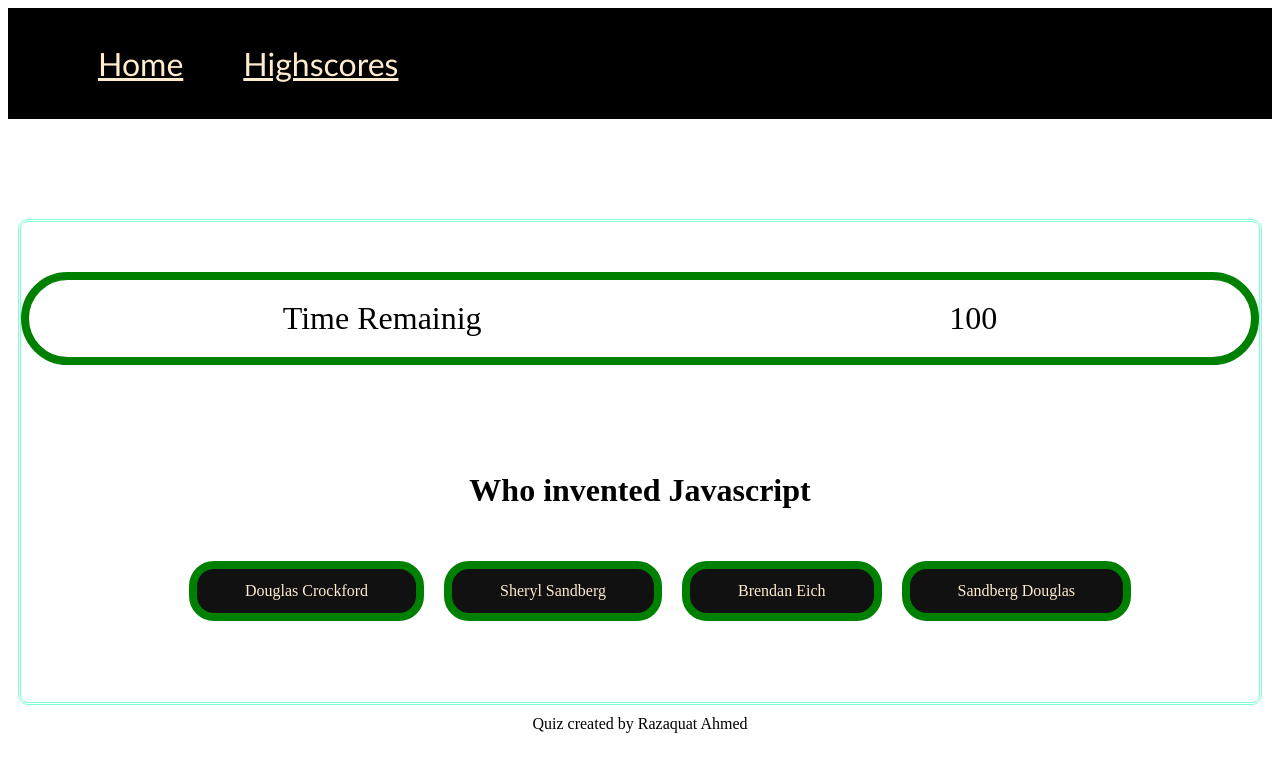
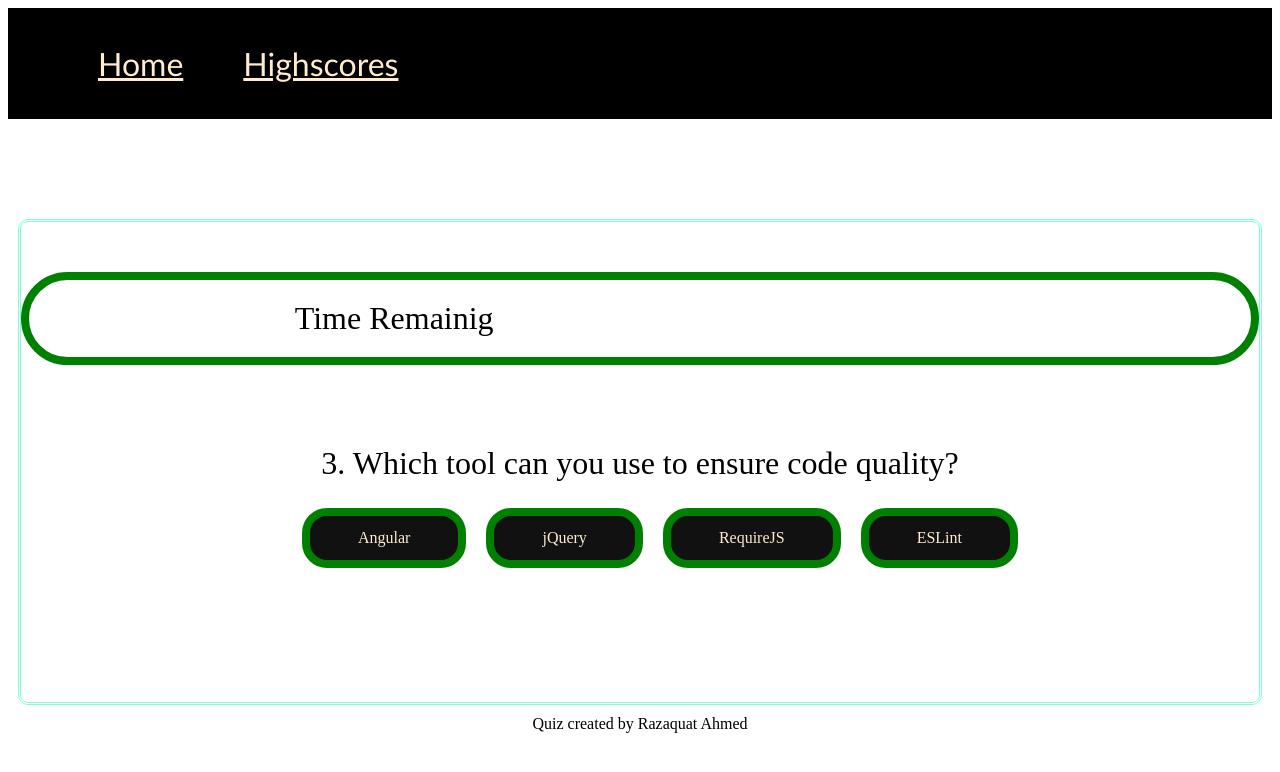
Before and after one commit to Razahm1993/homeword04_Razahm_codequiz, a plain HTML site: page Index.html in a window 1280 px wide. Both pictures are taken after a click on the button "START". Drawn offline with Linux system fonts and the light colour scheme.

Commit message:
added_elements_index

```diff
--- a/Index.html
+++ b/Index.html
@@ -35,25 +35,9 @@
       </section>
     </main>
 
-    <main class="questionSec">
 
-      <section class="timerSection" id="timer-section">
-        <div class="timeRtext">Time Remainig</div>
-        <div class="timerbox">100</div>
-      </section>
 
-      <section class="qbox">
-      <h1 class="question"> Who invented Javascript </h1>
-      <ul class="options">
-        <li>Douglas Crockford</li>
-        <li> Sheryl Sandberg </li>
-        <li>Brendan Eich</li>
-        <li>Sandberg Douglas</li>
-      </ul>
-
-      </section>
-
-    </main>
+    </section>
 
 
 <script type="text/javascript" src="./asset/js/script.js"></script>
--- a/asset/Css/style.css
+++ b/asset/Css/style.css
@@ -59,8 +59,6 @@
 .questionSec{
   margin: 10px;
   border: 3px;
-  border-color: aquamarine;
-  border-style: double;
   margin-top: 100px;
   border-radius: 10px;
   height: 30rem;
--- a/asset/js/script.js
+++ b/asset/js/script.js
@@ -1,3 +1,6 @@
+let questionIndex = 2
+
+
 const questions = [
     {
       question: "Who invented JavaScript?",
@@ -11,82 +14,42 @@
     },
     {
       question: "Which one of these is a JavaScript package manager?",
-      answers: {
-        a: "Node.js",
-        b: "TypeScript",
-        c: "npm",
-        d: ""
-      },
-      correctAnswer: "c"
+      answers: [
+        "Node.js",
+        "TypeScript",
+        "npm",
+        "vpn"
+      ],
+      correctAnswer: 2
     },
     {
       question: "Which tool can you use to ensure code quality?",
-      answers: {
-        a: "Angular",
-        b: "jQuery",
-        c: "RequireJS",
-        d: "ESLint"
-      },
-      correctAnswer: "d"
+      answers: [
+        "Angular",
+        "jQuery",
+        "RequireJS",
+        "ESLint"
+      ],
+      correctAnswer: 3
     }
   ];
-var Timervalue = 10
+
 
 const main = document.getElementById("main")
+const intro = document.getElementById("Question-section")
 const startButton = document.getElementById("startButton")
-
-
-var timeRemainingsection = document.createElement("div");
-timeRemainingsection.setAttribute("style", "display:flex;");
-
-var timeRemaining = document.createElement("div");
-timeRemaining.textContent = "Time Remaining : ";
-timeRemaining.setAttribute("style", "font-size: xx-large; text-align:left;");
-
-var timeRemainingvalue = document.createElement("div");
-timeRemainingvalue.setAttribute("style", "font-size: xx-large; text-align:left;");
-
-var Qandmain = document.createElement ("div")
-//Qandmain.textContent = qheading optionList
-//var qheading = document.createElement("h2")
-//var optionList = document.createElement("ul")
-
-
-
+var Timervalue = 10
 
 startButton.addEventListener("click",startGame)
 
 function startGame(){
     console.log("hello")
+    startTimer();
     renderQuestionSection();
-    startTimer();
-}
-
-function renderQuestionSection() {
-
-  console.log("renderquestion")
-
-  const main2 = document.createElement("main")
-  main2.setAttribute("class", "questionSec")
-
- const timsec = document.createElement("section")
- timsec.setAttribute("class","timerSection" )
-
-
 
 }
-
-
 function startTimer() {
-    main.remove();
-    helloHeading.remove();
-    rules.remove();
-    startButton.remove();
-    QuestionSection.appendChild(timeRemaining);
-    QuestionSection.appendChild(timeRemainingvalue);
-    //qheading.appendChild("hello");
-    //QuestionSection.createElement("h1");
-    //QuestionSection.textContent("title for question")
+  intro.remove();
 
 
 
@@ -94,7 +57,7 @@
     if (Timervalue > 0) {
       console.log (Timervalue + ' seconds remaining');
       Timervalue--;
-        timeRemainingvalue.innerHTML= Timervalue ;}
+    }
         else {
     console.log("game Over")
    clearInterval(timeInterval);
@@ -102,3 +65,64 @@
 
   }, 1000);
     }
+
+function renderQuestionSection() {
+
+  console.log("renderquestion")
+
+  const currentQuestion = questions[questionIndex];
+
+ const questSec = document.createElement("section");
+ questSec.setAttribute("class", "questionSec");
+
+ const timersec = document.createElement("section");
+ timersec.setAttribute("class","timerSection" );
+
+
+ const timerTex = document.createElement("div");
+ timerTex.setAttribute("class", "timeRtext");
+ timerTex.textContent = "Time Remainig";
+
+ const timerVal = document.createElement("div");
+ timerVal.setAttribute("class", "timerbox");
+
+
+ const qbox = document.createElement("section");
+qbox.setAttribute("class","qbox" );
+
+
+const questionB = document.createElement("div");
+questionB.setAttribute("class","question" );
+questionB.textContent = `${questionIndex + 1}. ${currentQuestion.question}`;
+
+const ul = document.createElement("ul");
+ul.setAttribute("class", "options");
+
+
+const li1 = document.createElement("li");
+li1.setAttribute("data-value", currentQuestion.answers[0]);
+  li1.textContent = currentQuestion.answers[0];
+
+const li2 = document.createElement("li");
+li2.setAttribute("data-value", currentQuestion.answers[1]);
+  li2.textContent = currentQuestion.answers[1]
+
+const li3 = document.createElement("li");
+li3.setAttribute("data-value", currentQuestion.answers[2]);
+li3.textContent = currentQuestion.answers[2]
+
+const li4 = document.createElement("li");
+li4.setAttribute("data-value", currentQuestion.answers[3]);
+li4.textContent = currentQuestion.answers[3]
+
+ul.append(li1,li2,li3,li4);
+
+timersec.append(timerTex,timerVal);
+
+
+qbox.append(questionB,ul);
+
+main.append(timersec,qbox);
+console.log(Timervalue)
+
+}
```
Lines whose indentation alone changed are shown as unchanged.
